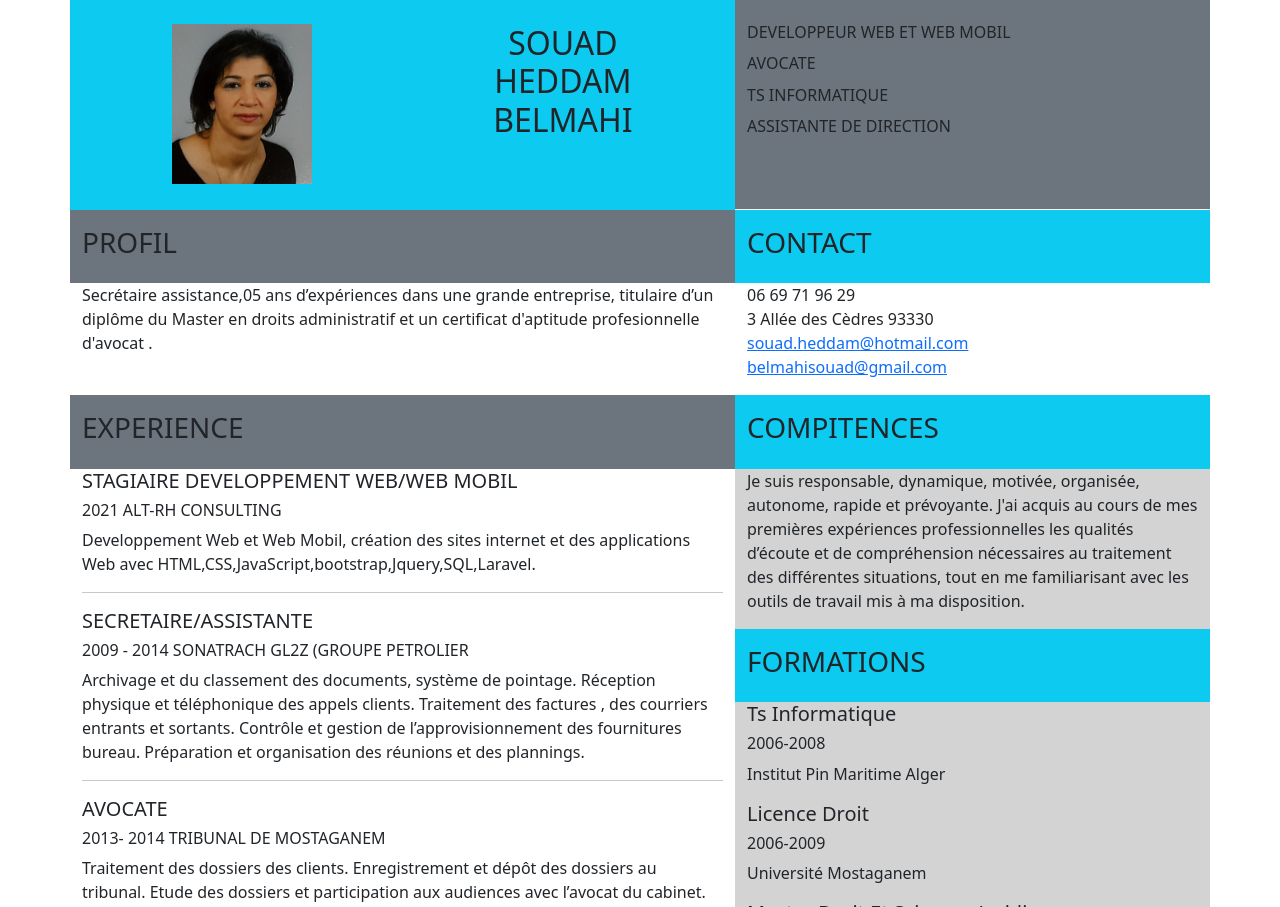
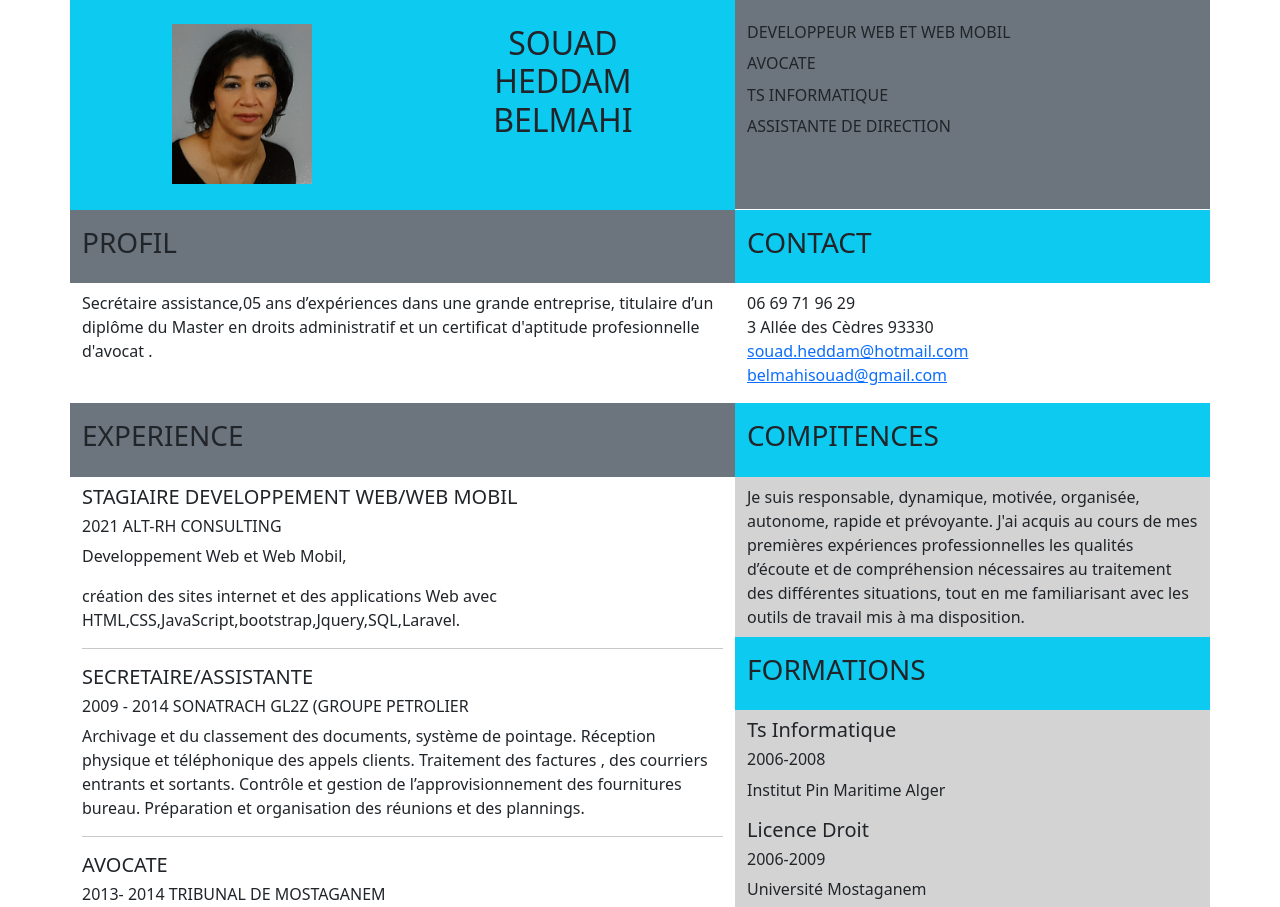
Before and after one commit to heddam/cv-boostrap, a plain HTML site: page index.html in a window 1280 px wide. Shown: the top 907 px of the page. Drawn offline with Linux system fonts and the light colour scheme.

Commit message:
dernier commit

```diff
--- a/index.html
+++ b/index.html
@@ -43,7 +43,7 @@
             <div class="row bg-secondary py-3 ">
                 <h3>PROFIL</h3>
             </div>
-            <div>
+            <div class="my-2">
                 <p>
                     Secrétaire assistance,05 ans d’expériences dans une grande entreprise, titulaire d’un diplôme du Master en droits administratif et un certificat d'aptitude profesionnelle d'avocat .
                 </p>
@@ -54,7 +54,7 @@
                 <div class="row bg-info py-3">
                     <h3>CONTACT</h3>
                 </div>
-            <div >
+            <div class="my-2">
                 <ul class="list-unstyled ">
                     <li class="list-item">06 69 71 96 29</li>
                     <li class="list-item">3 Allée des Cèdres 93330  </li>
@@ -64,16 +64,17 @@
             </div>
         </div>
     </div>
-    <div class="row">
+    <div class="row my">
         <div class="col-md-7 ">
             <div class="row  bg-secondary py-3 ">
                 <h3>EXPERIENCE</h3>
             </div>
             <div >
-                <div>
+                <div class="my-2">
                     <h5>STAGIAIRE DEVELOPPEMENT WEB/WEB MOBIL</h5>
                     <h6> 2021 ALT-RH CONSULTING</h6>
-                    <p>Developpement Web et Web Mobil, création des sites internet et des  applications Web avec HTML,CSS,JavaScript,bootstrap,Jquery,SQL,Laravel. </p>
+                    <p>Developpement Web et Web Mobil,  </p>
+                    <p>création des sites internet et des  applications Web avec HTML,CSS,JavaScript,bootstrap,Jquery,SQL,Laravel.</p>
                     <hr>
                 </div>
             <div>
@@ -91,7 +92,7 @@
                 <h5>STAGIAIRE INFORMATIQUE</h5>
                 <h6> 2004- 2004 SONATRACH AVAL(GROUPE PETROLIER)</h6>
                 <p>Programmation informatique, création d’un logiciel pour la gestion d’une bibliothèque. </p>
-                <hr>
+                 <br><hr>
             </div>
             </div>
             <div>
@@ -104,7 +105,7 @@
                     <div class="row bg-info py-3">
                         <h3>COMPITENCES</h3>
                     </div >
-                    <p>Je suis responsable, dynamique, motivée, organisée, autonome, rapide et prévoyante.  J'ai acquis au cours de mes premières expériences professionnelles les qualités d’écoute et de compréhension nécessaires au traitement des différentes situations, tout en me familiarisant avec les outils de travail mis à ma disposition.</p>
+                    <p class="my-2">Je suis responsable, dynamique, motivée, organisée, autonome, rapide et prévoyante.  J'ai acquis au cours de mes premières expériences professionnelles les qualités d’écoute et de compréhension nécessaires au traitement des différentes situations, tout en me familiarisant avec les outils de travail mis à ma disposition.</p>
                 </div>
             </div>
             <div class="row gauche">
@@ -112,7 +113,7 @@
                     <div class="row bg-info py-3">
                         <h3>FORMATIONS</h3>
                     </div>
-                    <div >
+                    <div class="my-2">
                         <h5>Ts Informatique</h5>
                         <h6>2006-2008</h6>
                         <p>Institut Pin Maritime Alger</p>
```
